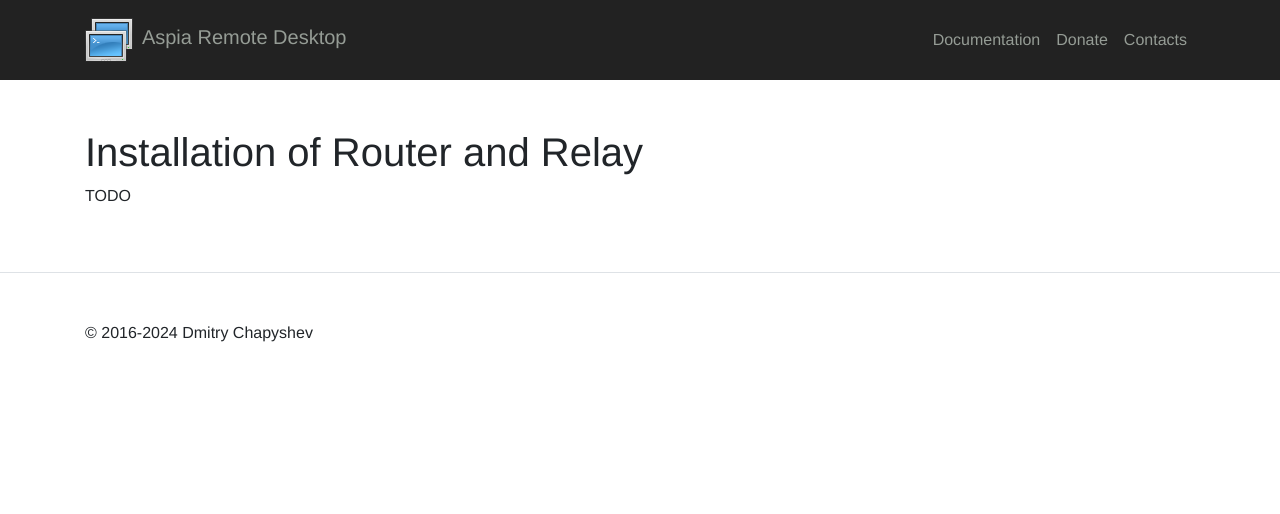
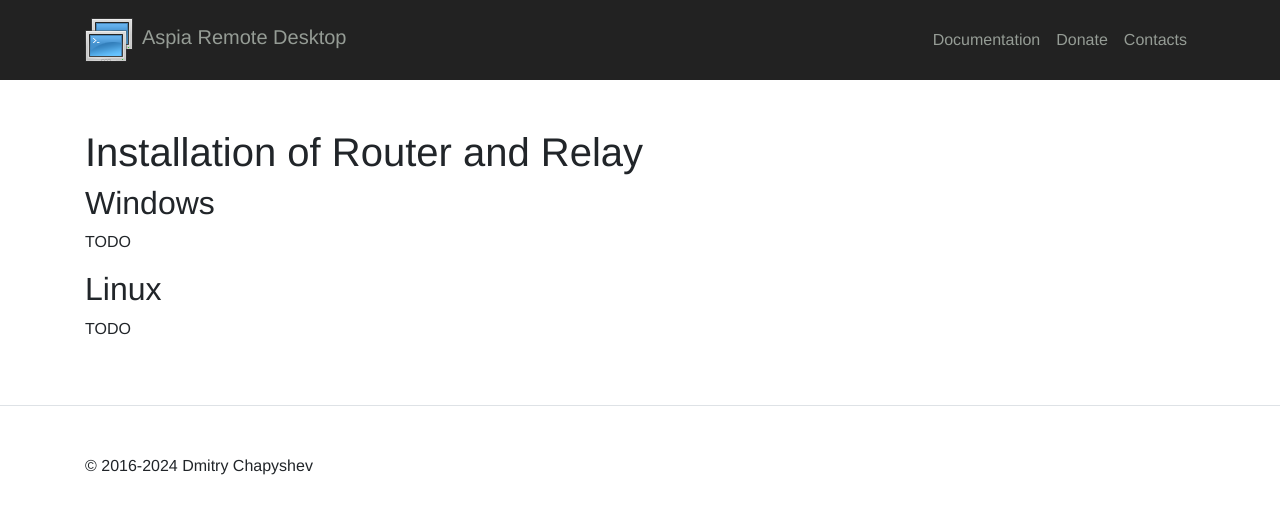
Before and after one commit to dchapyshev/dchapyshev.github.io, a Jekyll site: the page built from docs/install-router-and-relay.md, in a window 1280 px wide. Shown: the top 514 px of the page. Built offline with Jekyll 4.4.1, drawn with Linux system fonts in a browser that asks for light colours.

Commit message:
Update docs.

```diff
--- a/docs/install-router-and-relay.md
+++ b/docs/install-router-and-relay.md
@@ -3,4 +3,8 @@ layout: page
 title: Installation of Router and Relay
 ---
 
+## Windows
 TODO
+
+## Linux
+TODO
```
